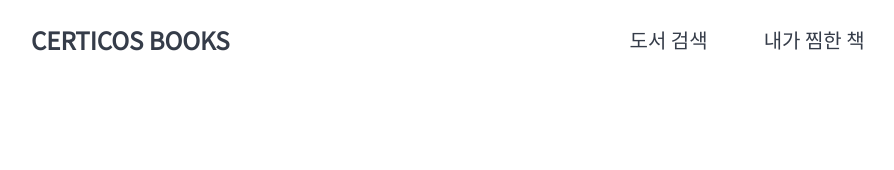
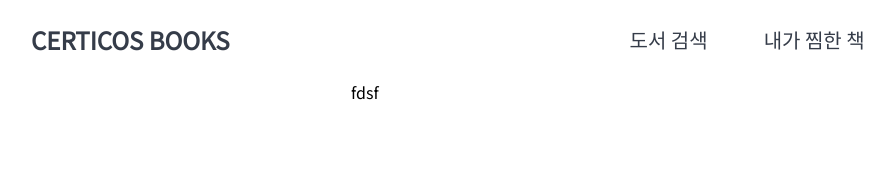
Before and after one commit to kigpand/cdri-books-kimjihun, a React (Vite) app: page / in a window 1280 px wide. Shown: the top 170 px of the page, without its empty margins (129-1023 px from the left). Built offline with nearby package versions, Linux system fonts and the light colour scheme.

Commit message:
feat: layout 폴더 components -> src 내부로 위치 이동, ContentLayout wrapper 추가

```diff
--- a/src/App.tsx
+++ b/src/App.tsx
@@ -1,5 +1,6 @@
 import { QueryClient, QueryClientProvider } from "@tanstack/react-query";
-import Header from "./components/layout/Header";
+import Header from "./layout/Header";
+import ContentLayout from "./layout/ContentLayout";
 
 const queryClient = new QueryClient({
   defaultOptions: {
@@ -13,6 +14,7 @@ function App() {
   return (
     <QueryClientProvider client={queryClient}>
       <Header />
+      <ContentLayout>fdsf</ContentLayout>
     </QueryClientProvider>
   );
 }
--- /dev/null
+++ b/src/layout/ContentLayout.tsx
@@ -0,0 +1,9 @@
+import type { ReactNode } from "react";
+
+type Props = {
+  children: ReactNode;
+};
+
+export default function ContentLayout({ children }: Props) {
+  return <main className="w-full px-[480px]">{children}</main>;
+}
```
Also changed, not shown: src/layout/Header.tsx (renamed from src/components/layout/Header.tsx).
